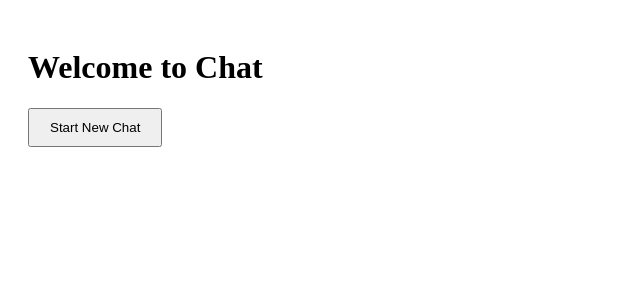
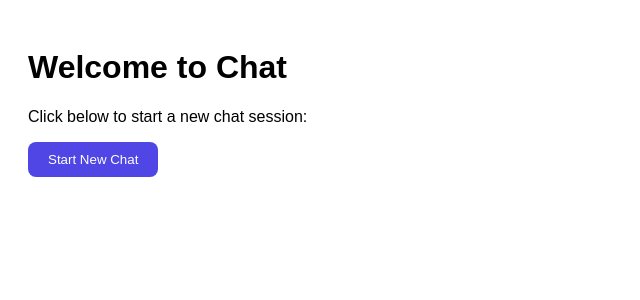
Before and after one commit to LarJean/Corndog-sa-SP, a Next.js app: page / in a window 1280 px wide. Shown: the top 300 px of the page, without its empty margins (0-640 px from the left). Built offline with nearby package versions, Linux system fonts and the light colour scheme; no server answers.

Commit message:
Update index.js

```diff
--- a/pages/index.js
+++ b/pages/index.js
@@ -11,7 +11,7 @@ export default function Home() {
   const createSession = async () => {
     setLoading(true);
 
-    // Insert new session
+    // Insert new session row
     const { data, error } = await supabase
       .from("sessions")
       .insert([{ created_at: new Date() }])
@@ -25,17 +25,25 @@ export default function Home() {
       return;
     }
 
-    // Redirect to chat page
+    // Redirect to chat/[sessionId].js
     router.push(`/chat/${data.id}`);
   };
 
   return (
-    <div style={{ padding: "20px" }}>
+    <div style={{ padding: "20px", fontFamily: "sans-serif" }}>
       <h1>Welcome to Chat</h1>
+      <p>Click below to start a new chat session:</p>
       <button
         onClick={createSession}
         disabled={loading}
-        style={{ padding: "10px 20px" }}
+        style={{
+          padding: "10px 20px",
+          borderRadius: "8px",
+          backgroundColor: "#4f46e5",
+          color: "white",
+          border: "none",
+          cursor: "pointer",
+        }}
       >
         {loading ? "Creating..." : "Start New Chat"}
       </button>
```
